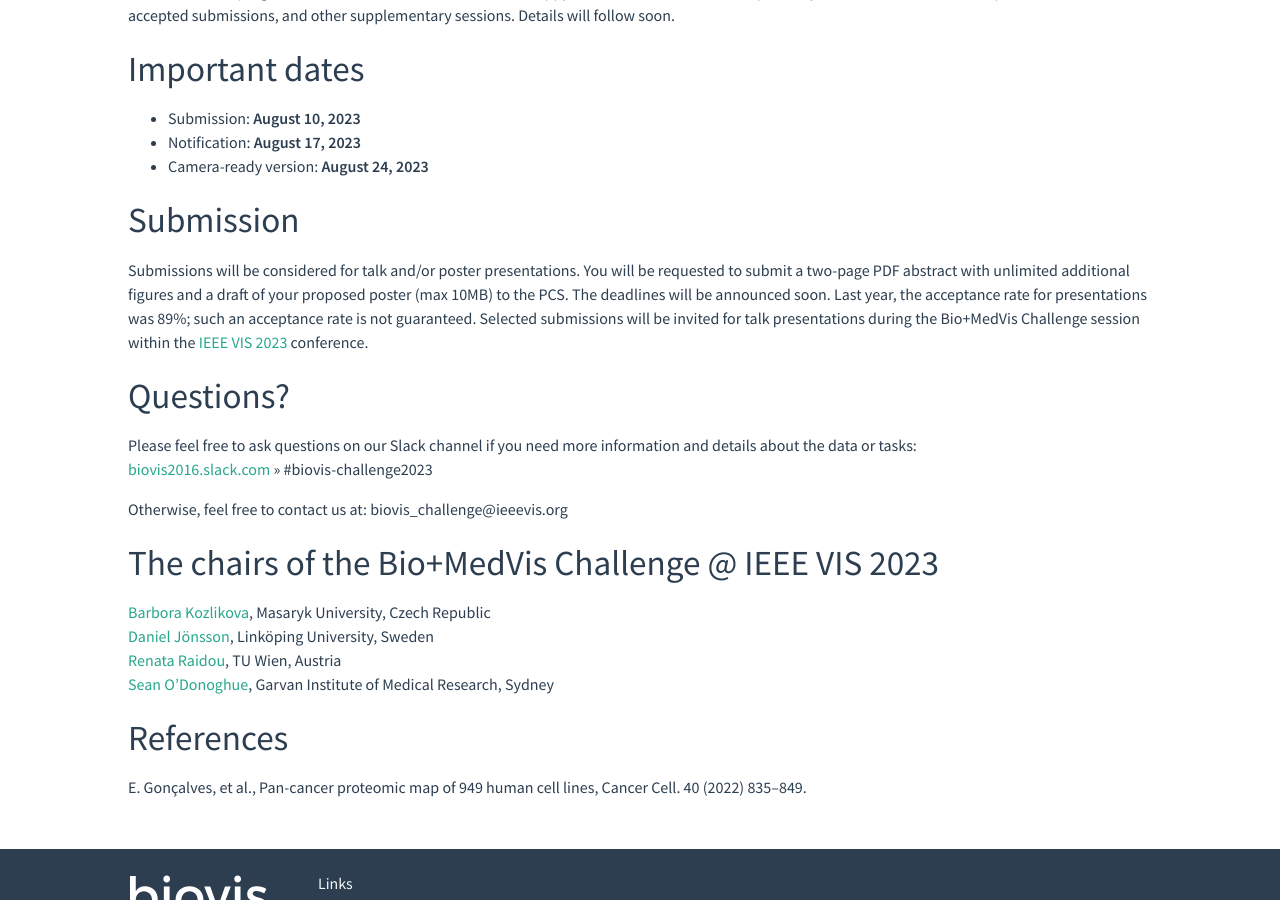
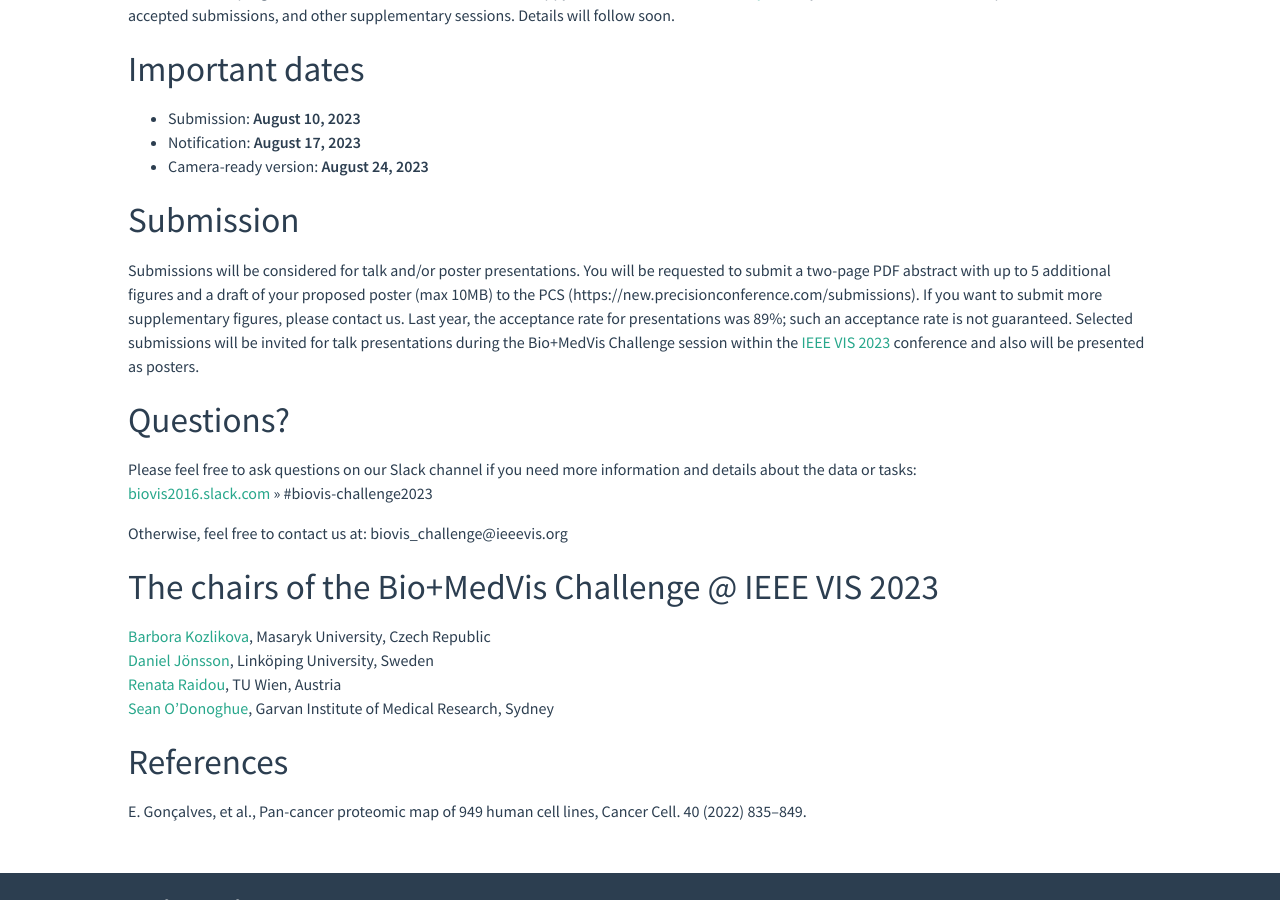
Before and after one commit to foreveremain/2024, a Jekyll site: the page built from biovis_challenge.md, in a window 1280 px wide and 900 px high, scrolled down 2829 px. Built offline with Jekyll 4.4.1, drawn with Linux system fonts in a browser that asks for light colours.

Commit message:
Update biovis_challenge.md
Added details about submissions.

```diff
--- a/biovis_challenge.md
+++ b/biovis_challenge.md
@@ -136,12 +136,12 @@ sessions. Details will follow soon.
 ## Submission
 
 Submissions will be considered for talk and/or poster presentations. You will be
-requested to submit a two-page PDF abstract with unlimited additional figures
-and a draft of your proposed poster (max 10MB) to the PCS. The deadlines will be
-announced soon. Last year, the acceptance rate for presentations was 89%; such
+requested to submit a two-page PDF abstract with up to 5 additional figures
+and a draft of your proposed poster (max 10MB) to the PCS (https://new.precisionconference.com/submissions). If you want to submit more supplementary figures, please contact us.
+Last year, the acceptance rate for presentations was 89%; such
 an acceptance rate is not guaranteed. Selected submissions will be invited for
 talk presentations during the Bio+MedVis Challenge session within the [IEEE VIS
-2023](https://ieeevis.org/year/2023/welcome) conference.
+2023](https://ieeevis.org/year/2023/welcome) conference and also will be presented as posters.
 
 ## Questions?
 
```
